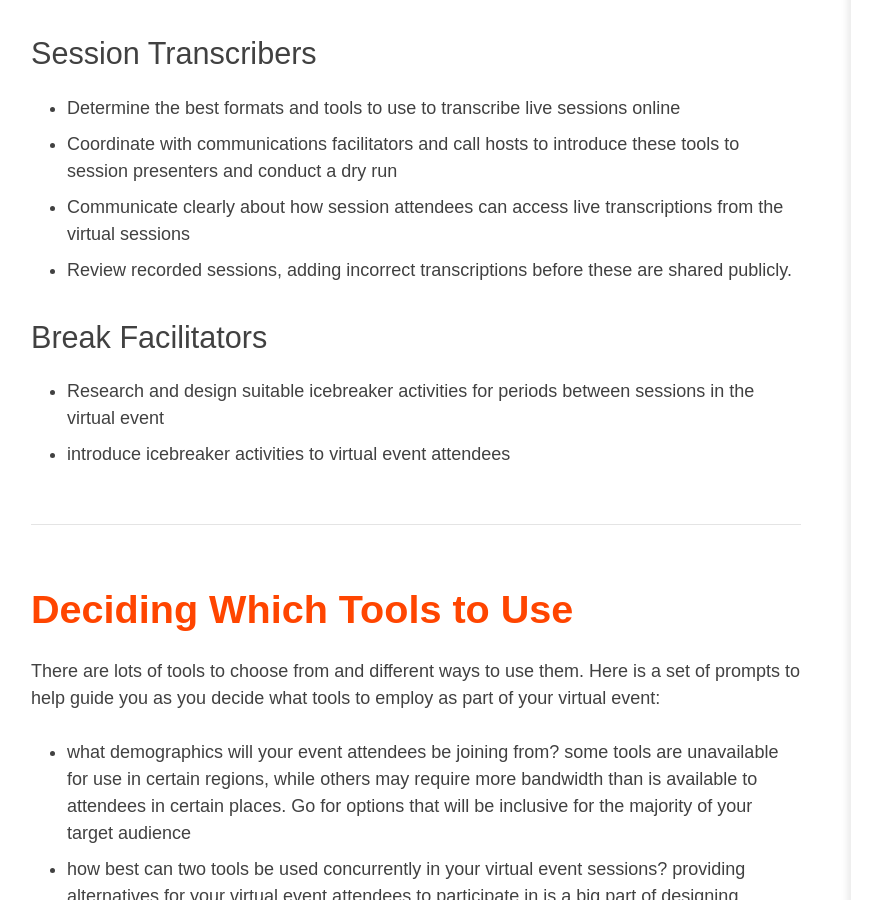
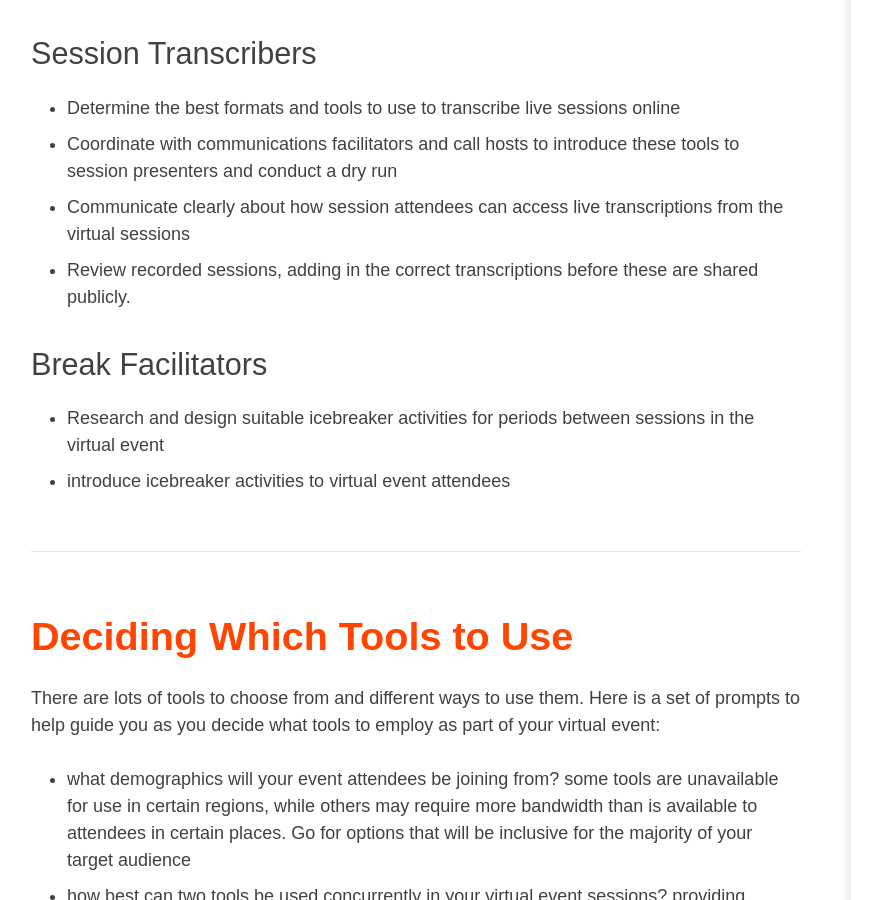
Before and after one commit to CarpentryConnect/carpentryconnect.org, a Jekyll site: the page built from online.markdown, in a window 1280 px wide and 900 px high, scrolled down 12469 px. Shown: the whole window, without its empty margins (89-971 px from the left). Built offline with Jekyll 4.4.1, drawn with Linux system fonts in a browser that asks for light colours; nearby versions of some CDN libraries.

Commit message:
Update online.markdown
Reverted to the original phrasing and revised it on line 276.

```diff
--- a/online.markdown
+++ b/online.markdown
@@ -273,7 +273,7 @@ Work with other session
 - Determine the best formats and tools to use to transcribe live sessions online
 - Coordinate with communications facilitators  and call hosts to introduce these tools to session presenters and conduct a dry run
 - Communicate clearly about how session attendees can access live transcriptions from the virtual sessions
-- Review recorded sessions, adding incorrect transcriptions before these are shared publicly.
+- Review recorded sessions, adding in the correct transcriptions before these are shared publicly.
 
 ### Break Facilitators
 
```
